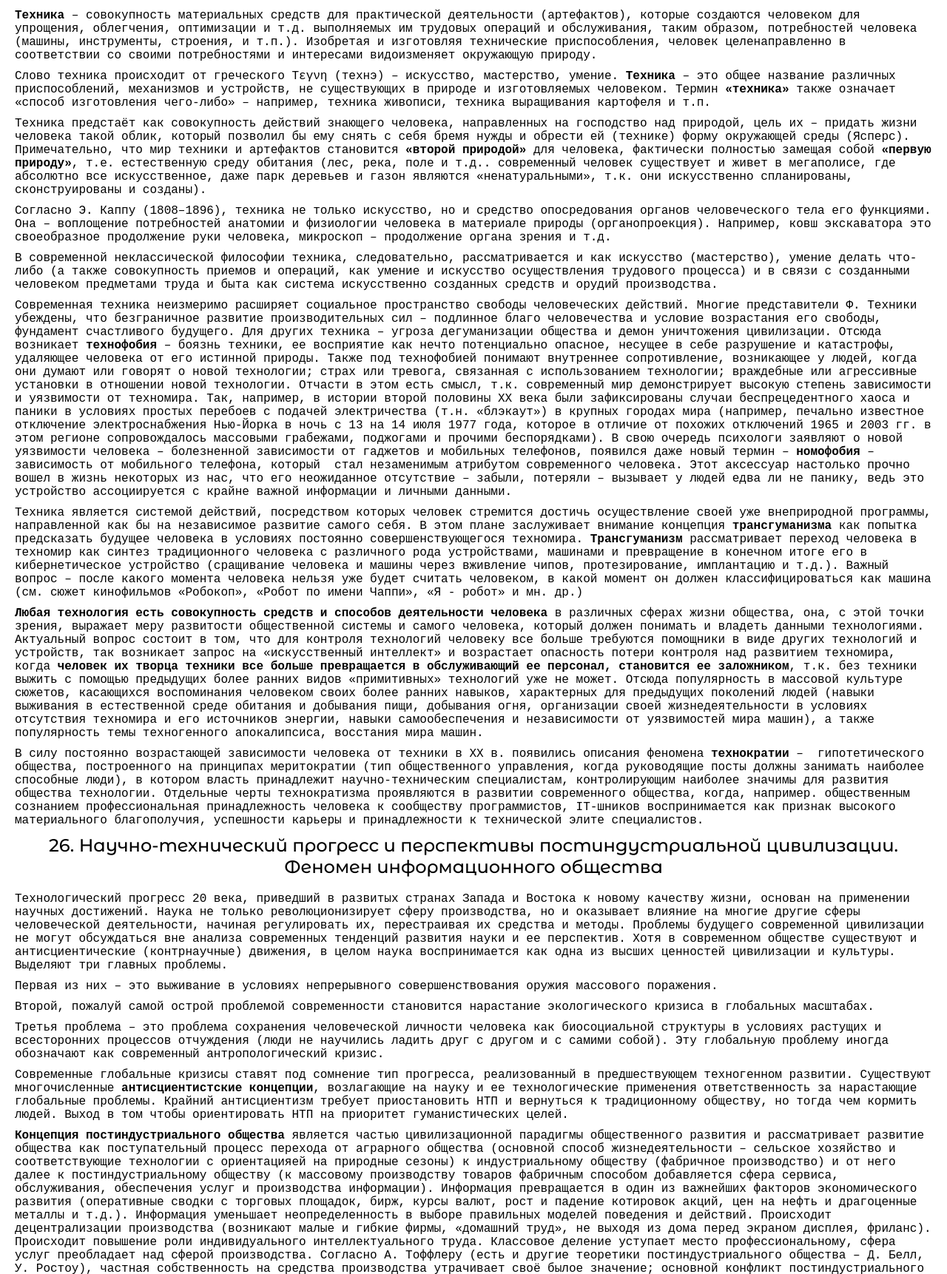
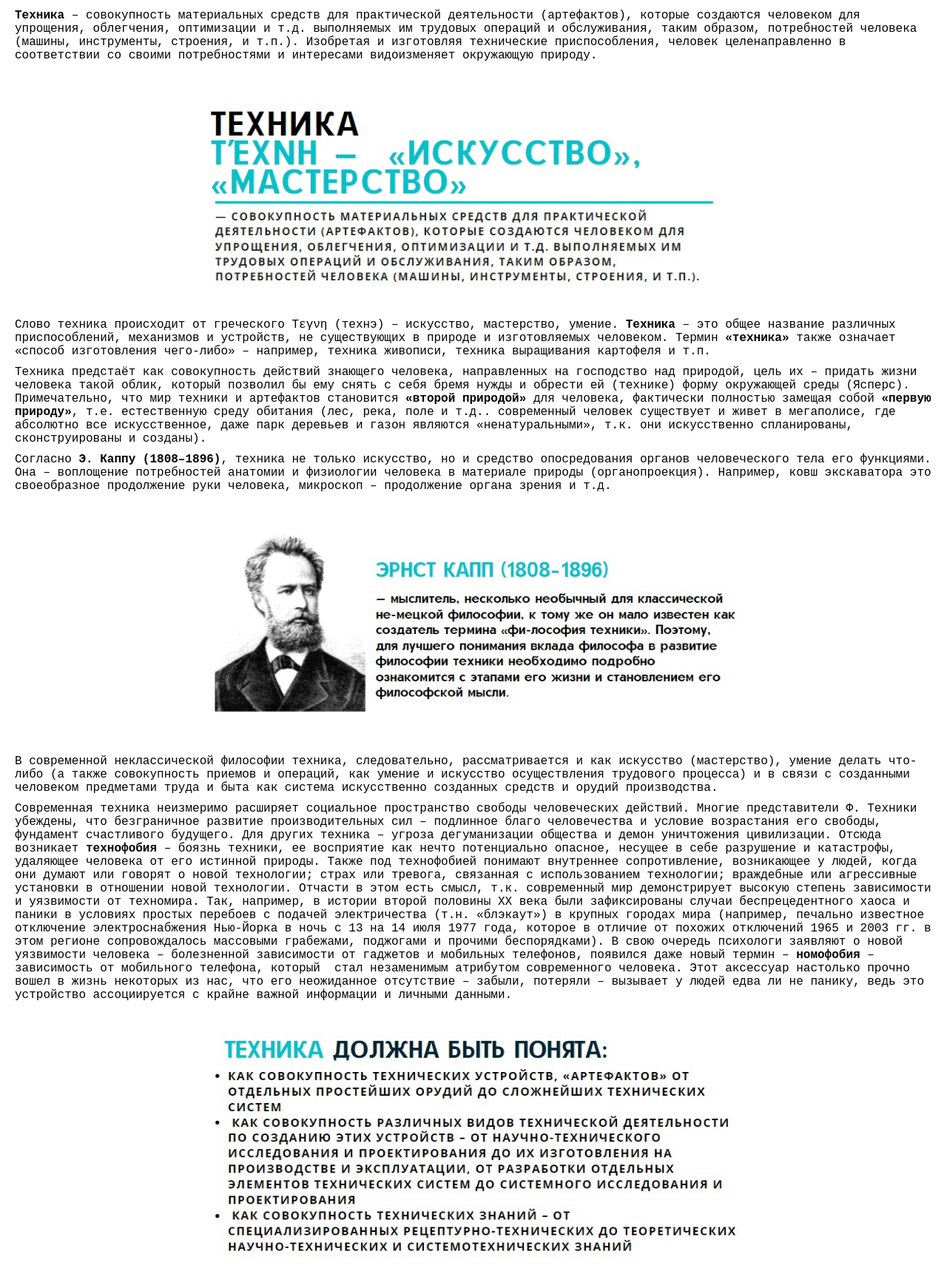
Before and after one commit to panfluba/bsuir_philosophy, a website: page pages/question25.html in a window 1280 px wide. Shown: the part 280-2002 px from the top of the page at 74% size. Drawn offline with Linux system fonts and the light colour scheme.

Commit message:
feat: add pictures to 25-27 questions

```diff
--- a/pages/question25.html
+++ b/pages/question25.html
@@ -49,6 +49,8 @@
                 т.п.). Изобретая и изготовляя технические приспособления, человек целенаправленно в соответствии со
                 своими потребностями и интересами видоизменяет окружающую природу.
             </p>
+
+            <img src="../images/q25-1.jpg" alt="" class="question-image">
             <p class="question-text">Слово техника происходит от греческого Τεγνη (технэ) – искусство, мастерство,
                 умение. <b>Техника</b> – это общее название различных приспособлений, механизмов и устройств, не
                 существующих в природе и изготовляемых человеком. Термин <b>«техника»</b> также означает «способ
@@ -63,11 +65,14 @@
                 живет в мегаполисе, где абсолютно все искусственное, даже парк деревьев и газон являются
                 «ненатуральными», т.к. они искусственно спланированы, сконструированы и созданы).
             </p>
-            <p class="question-text">Согласно Э. Каппу (1808–1896), техника не только искусство, но и средство
+            <p class="question-text">Согласно <b> Э. Каппу (1808–1896)</b>, техника не только искусство, но и средство
                 опосредования органов человеческого тела его функциями. Она – воплощение потребностей анатомии и
                 физиологии человека в материале природы (органопроекция). Например, ковш экскаватора это своеобразное
                 продолжение руки человека, микроскоп – продолжение органа зрения и т.д.
             </p>
+
+            <img src="../images/q25-2.jpg" alt="" class="question-image">
+
             <p class="question-text">В современной неклассической философии техника, следовательно, рассматривается и
                 как искусство (мастерство), умение делать что-либо (а также совокупность приемов и операций, как умение
                 и искусство осуществления трудового процесса) и в связи с созданными человеком предметами труда и быта
@@ -94,6 +99,8 @@
                 прочно вошел в жизнь некоторых из нас, что его неожиданное отсутствие – забыли, потеряли – вызывает у
                 людей едва ли не панику, ведь это устройство ассоциируется с крайне важной информации и личными данными.
             </p>
+
+            <img src="../images/q25-3.jpg" alt="" class="question-image">
             <p class="question-text">Техника является системой действий, посредством которых человек стремится достичь
                 осуществление своей уже внеприродной программы, направленной как бы на независимое развитие самого себя.
                 В этом плане заслуживает внимание концепция <b>трансгуманизма</b> как попытка предсказать будущее
@@ -121,6 +128,8 @@
                 независимости от уязвимостей мира машин), а также популярность темы техногенного апокалипсиса, восстания
                 мира машин.
             </p>
+
+            <img src="../images/q25-4.jpg" alt="" class="question-image">
             <p class="question-text">В силу постоянно возрастающей зависимости человека от техники в ХХ в. появились
                 описания феномена <b>технократии</b> –  гипотетического общества, построенного на принципах меритократии
                 (тип
@@ -163,6 +172,8 @@
                 антисциентизм требует приостановить НТП и вернуться к традиционному обществу, но тогда чем кормить
                 людей. Выход в том чтобы ориентировать НТП на приоритет гуманистических целей.
             </p>
+
+            <img src="../images/q26-1.jpg" alt="" class="question-image">
             <p class="question-text"><b>Концепция постиндустриального общества</b> является частью цивилизационной
                 парадигмы общественного развития и рассматривает развитие общества как поступательный процесс перехода
                 от аграрного общества (основной способ жизнедеятельности – сельское хозяйство и соответствующие
@@ -191,6 +202,8 @@
                 сжатие мира и формирование общего информационного пространства (Р.Робертсон). По-другому это процесс
                 всемирной экономической, политической, культурной и религиозной интеграции и унификации.
             </p>
+
+            <img src="../images/q27-1.jpg" alt="" class="question-image">
             <p class="question-text">Глобализация является объективным и субъективным процессом (почему субъективным,
                 потому что это не чистый природный процесс, а результат действий человека) социально-природного,
                 технико-экономического, информационно-коммуникативного, политико-духовного, цивилизационно-культурного
```
Also changed, not shown: images/q25-1.jpg (added), images/q25-2.jpg (added), images/q25-3.jpg (added), images/q25-4.jpg (added), images/q26-1.jpg (added), images/q27-1.jpg (added).
